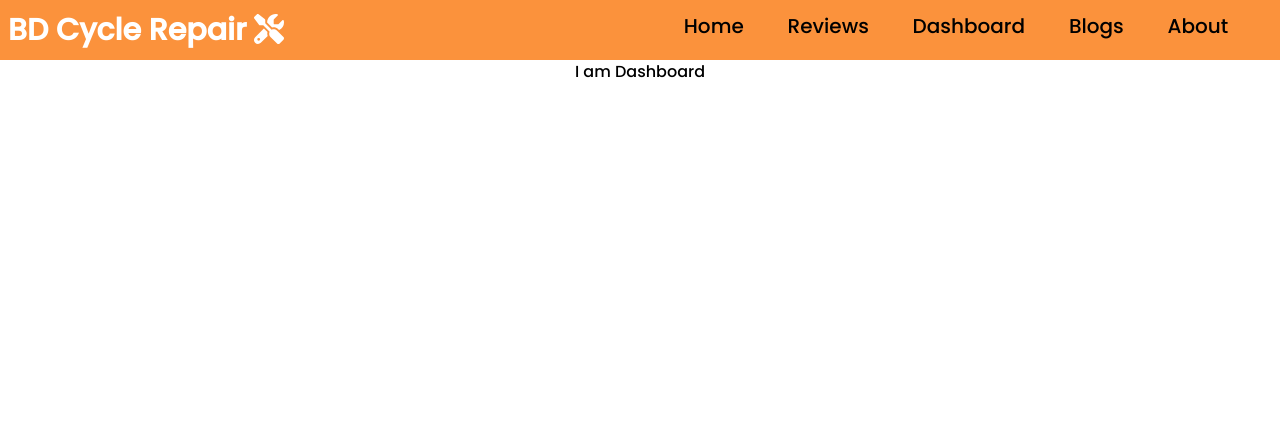
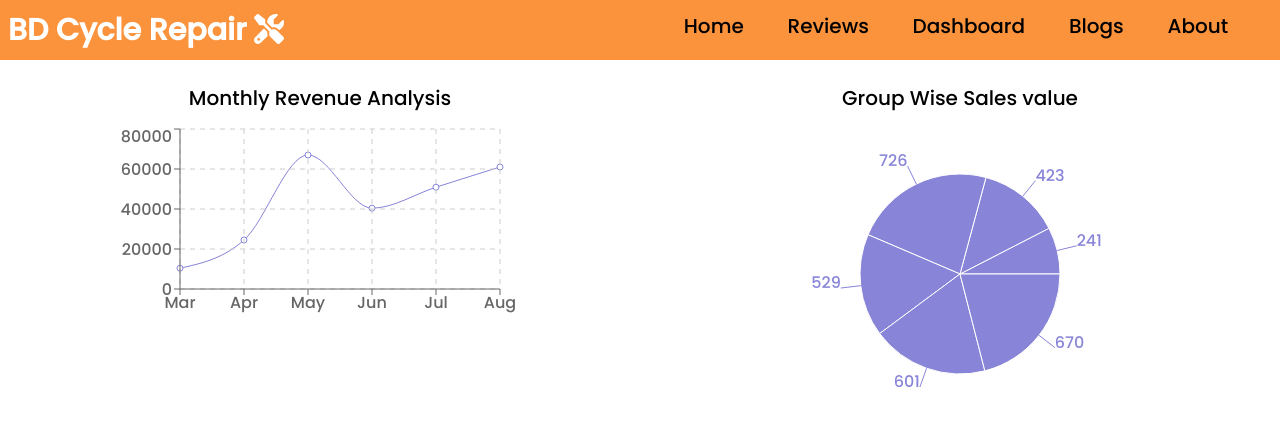
Before and after one commit to rahad2694/product-analysis-website, a React (Create React App) app: page /dashboard in a window 1280 px wide. Shown: the top 426 px of the page. Built offline with nearby package versions, Linux system fonts and the light colour scheme; a web font is replaced by a local one.

Commit message:
Graph and Pie Chart Added

```diff
--- a/public/data.json
+++ b/public/data.json
@@ -1,35 +1,41 @@
 [
     {
+        "name" : "Group-A",
         "month": "Mar",
         "investment": 100000,
         "sell": 241,
         "revenue": 10401
     },
     {
+        "name" : "Group-B",
         "month": "Apr",
         "investment": 200000,
         "sell": 423,
         "revenue": 24500
     },
     {
+        "name" : "Group-C",
         "month": "May",
         "investment": 500000,
         "sell": 726,
         "revenue": 67010
     },
     {
+        "name" : "Group-D",
         "month": "Jun",
         "investment": 500000,
         "sell": 529,
         "revenue": 40405
     },
     {
+        "name" : "Group-E",
         "month": "Jul",
         "investment": 600000,
         "sell": 601,
         "revenue": 50900
     },
     {
+        "name" : "Group-F",
         "month": "Aug",
         "investment": 700000,
         "sell": 670,
--- a/src/components/DashBoard/DashBoard.js
+++ b/src/components/DashBoard/DashBoard.js
@@ -1,9 +1,45 @@
-import React from 'react';
+import React, { useEffect, useState } from 'react';
+import { CartesianGrid, Line, LineChart, Pie, PieChart, ResponsiveContainer, Tooltip, XAxis, YAxis } from 'recharts';
 
 const DashBoard = () => {
+    const [data, setData] = useState([]);
+    useEffect(() => {
+        fetch('data.json')
+            .then(res => res.json())
+            .then(output => setData(output));
+    }, []);
     return (
-        <div>
-            I am Dashboard
+        <div className='grid md:grid-cols-2 my-3'>
+            <div>
+                <p className='my-3 text-xl'>Monthly Revenue Analysis</p>
+                <div className='flex justify-center'>
+                    <LineChart width={400} height={200} data={data} margin={{ top: 5, right: 20, bottom: 5, left: 0 }}>
+                        <Line type="monotone" dataKey="revenue" stroke="#8884d8" />
+                        <CartesianGrid stroke="#ccc" strokeDasharray="5 5" />
+                        <XAxis dataKey="month" />
+                        <YAxis />
+                        <Tooltip />
+                    </LineChart>
+                </div>
+            </div>
+            <div>
+                <p className='my-3 text-xl'>Group Wise Sales value</p>
+                <div className='flex justify-center'>
+                        <PieChart width={300} height={300}>
+                            <Pie
+                                dataKey="sell"
+                                isAnimationActive={false}
+                                data={data}
+                                cx="50%"
+                                cy="50%"
+                                outerRadius={100}
+                                fill="#8884d8"
+                                label
+                            />
+                            <Tooltip />
+                        </PieChart>
+                </div>
+            </div>
         </div>
     );
 };
--- a/src/components/Review/Review.js
+++ b/src/components/Review/Review.js
@@ -3,7 +3,6 @@ import ShowReview from '../ShowReview/ShowReview';
 
 const Review = () => {
     const [review , setReview] = useReviews();
-    // console.log(review);
     return (
         <div>
             <div>
```
